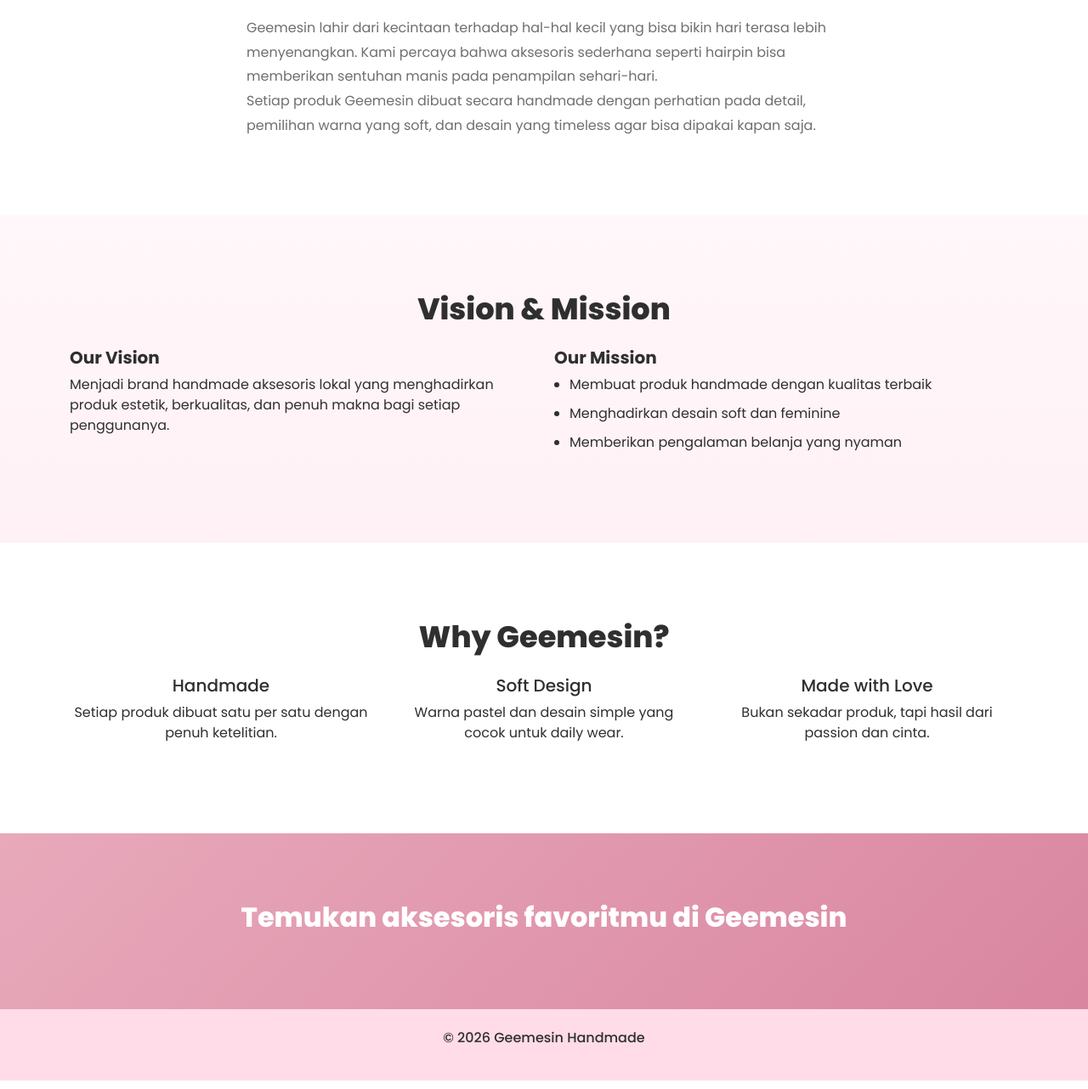
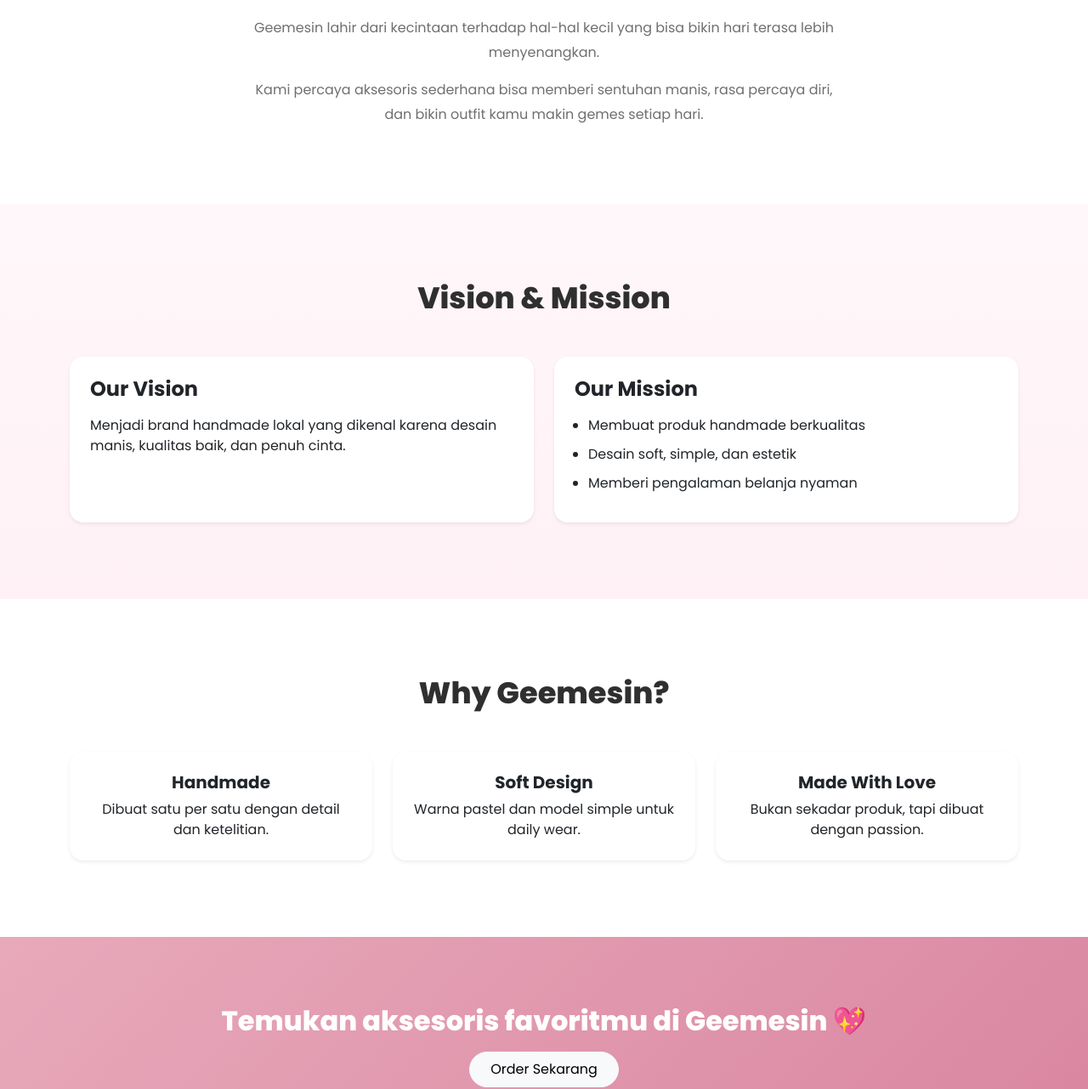
Before and after one commit to MuhammadFikri20/Geemesin-Website, a plain HTML site: page about.html in a window 1280 px wide. Shown: the part 564-1846 px from the top of the page at 85% size. Drawn offline with nearby package versions, Linux system fonts and the light colour scheme.

Commit message:
Update about.html

```diff
--- a/about.html
+++ b/about.html
@@ -1,3 +1,4 @@
+
 <!DOCTYPE html>
 <html lang="id">
 <head>
@@ -5,114 +6,139 @@
   <title>About Us | Geemesin</title>
   <meta name="viewport" content="width=device-width, initial-scale=1.0">
 
-  <!-- Bootstrap -->
+
   <link href="https://cdn.jsdelivr.net/npm/bootstrap@5.3.2/dist/css/bootstrap.min.css" rel="stylesheet">
 
-  <!-- CSS -->
+
   <link rel="stylesheet" href="assets/css/style.css">
 </head>
 <body>
 
-<!-- Navbar -->
+
 <nav class="navbar navbar-expand-lg navbar-light bg-pink fixed-top">
   <div class="container">
     <a class="navbar-brand fw-bold text-white" href="index.html">Geemesin</a>
-    <button class="navbar-toggler" data-bs-toggle="collapse" data-bs-target="#navMenu">
+
+    <button class="navbar-toggler border-0 shadow-none" type="button" data-bs-toggle="collapse" data-bs-target="#navMenu">
       <span class="navbar-toggler-icon"></span>
     </button>
+
     <div class="collapse navbar-collapse" id="navMenu">
-      <ul class="navbar-nav ms-auto">
-        <li class="nav-item"><a class="nav-link" href="index.html">Back</a></li>
+      <ul class="navbar-nav ms-auto align-items-lg-center">
+        <li class="nav-item">
+          <a class="nav-link" href="index.html">Home</a>
+        </li>
+        <li class="nav-item">
+          <a class="nav-link btn btn-order ms-lg-2 mt-2 mt-lg-0 px-3" href="order.html">Order</a>
+        </li>
       </ul>
     </div>
   </div>
 </nav>
 
-<!-- Header About -->
+
 <section class="hero">
-  <div class="container text-center">
+  <div class="hero-overlay"></div>
+
+  <div class="container text-center position-relative">
     <h1 class="hero-title">About Geemesin</h1>
     <p class="hero-text">
-      Handmade with love, made to make you feel pretty.
+      Handmade with love, made to make you feel pretty ✨
     </p>
   </div>
 </section>
 
-<!-- Story -->
+
 <section class="section">
   <div class="container">
-    <h2 class="section-title text-center">Our Story</h2>
-    <p class="section-text mt-4">
+    <h2 class="section-title text-center mb-4">Our Story</h2>
+
+    <p class="section-text text-center mb-3">
       Geemesin lahir dari kecintaan terhadap hal-hal kecil yang bisa bikin
-      hari terasa lebih menyenangkan. Kami percaya bahwa aksesoris sederhana
-      seperti hairpin bisa memberikan sentuhan manis pada penampilan sehari-hari.
+      hari terasa lebih menyenangkan.
     </p>
-    <p class="section-text">
-      Setiap produk Geemesin dibuat secara handmade dengan perhatian pada detail,
-      pemilihan warna yang soft, dan desain yang timeless agar bisa dipakai kapan saja.
+
+    <p class="section-text text-center">
+      Kami percaya aksesoris sederhana bisa memberi sentuhan manis,
+      rasa percaya diri, dan bikin outfit kamu makin gemes setiap hari.
     </p>
   </div>
 </section>
 
-<!-- Vision -->
+
 <section class="section bg-soft">
   <div class="container">
-    <h2 class="section-title text-center">Vision & Mission</h2>
+    <h2 class="section-title text-center mb-5">Vision & Mission</h2>
 
-    <div class="row mt-4">
+    <div class="row g-4">
       <div class="col-md-6">
-        <h5 class="fw-bold">Our Vision</h5>
-        <p>
-          Menjadi brand handmade aksesoris lokal yang menghadirkan produk
-          estetik, berkualitas, dan penuh makna bagi setiap penggunanya.
-        </p>
+        <div class="card border-0 shadow-sm h-100 rounded-4 p-4">
+          <h4 class="fw-bold mb-3">Our Vision</h4>
+          <p class="mb-0">
+            Menjadi brand handmade lokal yang dikenal karena desain manis,
+            kualitas baik, dan penuh cinta.
+          </p>
+        </div>
       </div>
 
       <div class="col-md-6">
-        <h5 class="fw-bold">Our Mission</h5>
-        <ul>
-          <li>Membuat produk handmade dengan kualitas terbaik</li>
-          <li>Menghadirkan desain soft dan feminine</li>
-          <li>Memberikan pengalaman belanja yang nyaman</li>
-        </ul>
+        <div class="card border-0 shadow-sm h-100 rounded-4 p-4">
+          <h4 class="fw-bold mb-3">Our Mission</h4>
+          <ul class="mb-0 ps-3">
+            <li>Membuat produk handmade berkualitas</li>
+            <li>Desain soft, simple, dan estetik</li>
+            <li>Memberi pengalaman belanja nyaman</li>
+          </ul>
+        </div>
       </div>
     </div>
   </div>
 </section>
 
-<!-- Values -->
+
 <section class="section">
   <div class="container">
-    <h2 class="section-title text-center">Why Geemesin?</h2>
+    <h2 class="section-title text-center mb-5">Why Geemesin?</h2>
 
-    <div class="row text-center mt-4">
+    <div class="row g-4 text-center">
+
       <div class="col-md-4">
-        <h5>Handmade</h5>
-        <p>Setiap produk dibuat satu per satu dengan penuh ketelitian.</p>
+        <div class="card border-0 shadow-sm rounded-4 p-4 h-100">
+          <h5 class="fw-bold">Handmade</h5>
+          <p class="mb-0">Dibuat satu per satu dengan detail dan ketelitian.</p>
+        </div>
       </div>
+
       <div class="col-md-4">
-        <h5>Soft Design</h5>
-        <p>Warna pastel dan desain simple yang cocok untuk daily wear.</p>
+        <div class="card border-0 shadow-sm rounded-4 p-4 h-100">
+          <h5 class="fw-bold">Soft Design</h5>
+          <p class="mb-0">Warna pastel dan model simple untuk daily wear.</p>
+        </div>
       </div>
+
       <div class="col-md-4">
-        <h5>Made with Love</h5>
-        <p>Bukan sekadar produk, tapi hasil dari passion dan cinta.</p>
+        <div class="card border-0 shadow-sm rounded-4 p-4 h-100">
+          <h5 class="fw-bold">Made With Love</h5>
+          <p class="mb-0">Bukan sekadar produk, tapi dibuat dengan passion.</p>
+        </div>
       </div>
+
     </div>
   </div>
 </section>
 
-<!-- CTA -->
+
 <section class="cta">
   <div class="container text-center">
-    <h2>Temukan aksesoris favoritmu di Geemesin</h2>
-
+    <h2 class="mb-3">Temukan aksesoris favoritmu di Geemesin 💖</h2>
+    <a href="order.html" class="btn btn-light rounded-pill px-4 py-2">
+      Order Sekarang
+    </a>
   </div>
 </section>
 
-<!-- Footer -->
 <footer class="footer">
-  <p>© 2026 Geemesin Handmade</p>
+  <p class="mb-0">© 2026 Geemesin Handmade</p>
 </footer>
 
 <script src="https://cdn.jsdelivr.net/npm/bootstrap@5.3.2/dist/js/bootstrap.bundle.min.js"></script>
```
